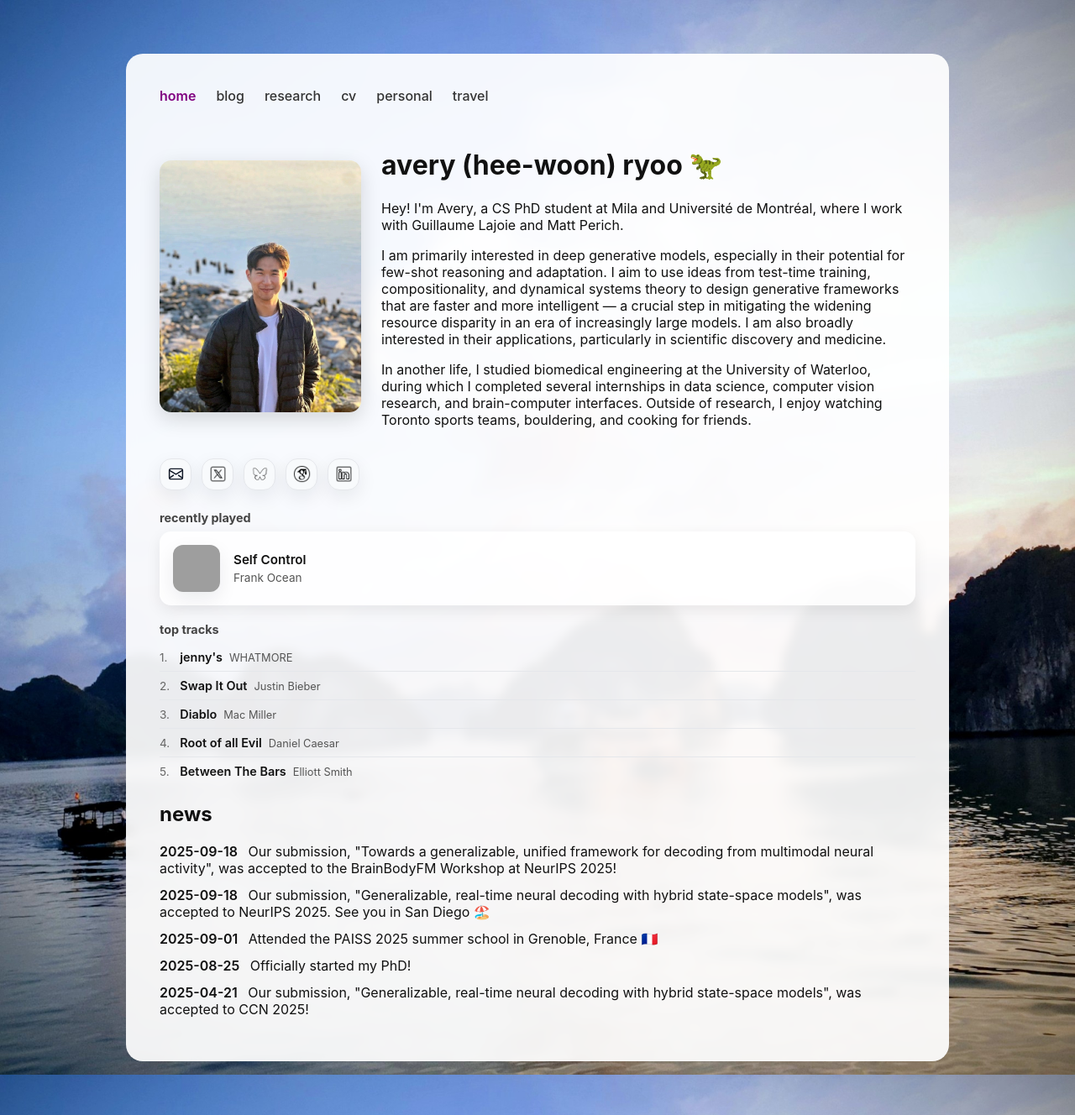
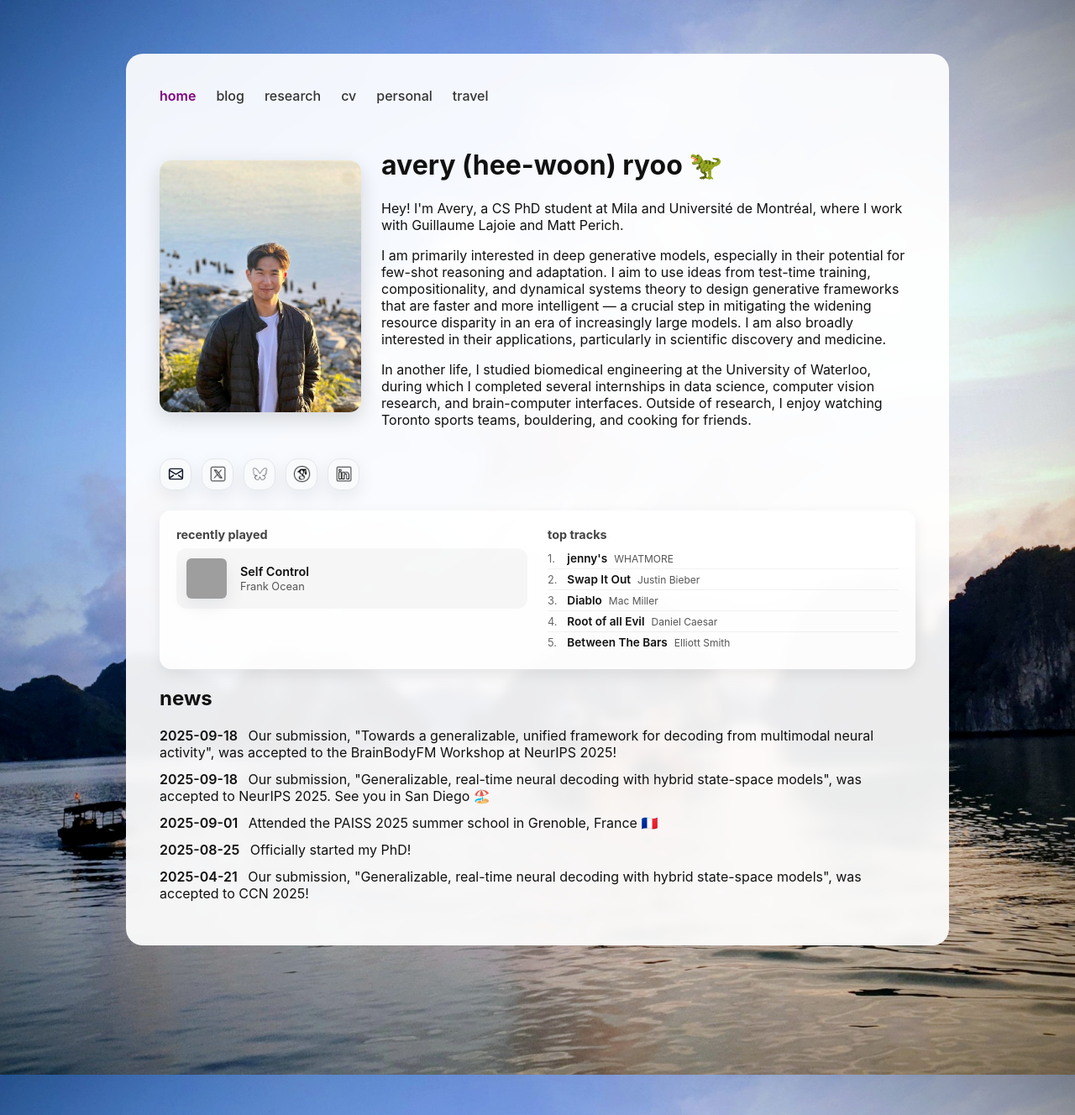
Before and after one commit to averyryoo/averyryoo.github.io, a Jekyll site: the page built from index.md, in a window 1280 px wide. Shown: the whole page at 84% size. Built offline with Jekyll 4.4.1, drawn with Linux system fonts in a browser that asks for light colours; grey boxes are pictures that could not be loaded.

Commit message:
improve spotify widget layout with side-by-side on desktop

```diff
--- a/assets/css/main.scss
+++ b/assets/css/main.scss
@@ -418,7 +418,17 @@ body {
 
 // Spotify widget
 .spotify-widget {
+  display: flex;
+  gap: $spacing-2xl;
   margin: $spacing-xl 0;
+  padding: $spacing-xl;
+  background: $card-bg-paper;
+  border-radius: $card-radius-sm;
+  box-shadow: $shadow-sm;
+}
+
+.now-playing {
+  flex: 1;
 }
 
 .now-playing h3,
@@ -448,45 +458,43 @@ body {
   display: flex;
   align-items: center;
   gap: $spacing-lg;
-  padding: $spacing-lg;
-  background: $card-bg-paper;
-  border-radius: $card-radius-sm;
-  box-shadow: $shadow-sm;
+  padding: $spacing-md;
+  background: rgba(0, 0, 0, 0.03);
+  border-radius: $card-radius-xs;
   text-decoration: none;
   color: inherit;
-  transition: transform $transition-fast, box-shadow $transition-fast;
+  transition: background $transition-fast;
 
   &:hover {
-    transform: translateY(-2px);
-    box-shadow: $shadow-hover;
+    background: rgba(0, 0, 0, 0.06);
   }
 }
 
 .album-art {
-  width: 56px;
-  height: 56px;
-  border-radius: $card-radius-xs;
+  width: 48px;
+  height: 48px;
+  border-radius: 6px;
   box-shadow: $shadow-md;
 }
 
 .track-info {
   display: flex;
   flex-direction: column;
-  gap: $spacing-xs;
+  gap: 2px;
 }
 
 .track-name {
   font-weight: 600;
-  font-size: 0.95rem;
+  font-size: 0.9rem;
 }
 
 .artist-name {
   color: $color-text-light;
-  font-size: 0.85rem;
+  font-size: 0.8rem;
 }
 
 .top-tracks {
-  margin-top: $spacing-xl;
+  flex: 1;
 }
 
 .track-list {
@@ -497,8 +505,8 @@ body {
 
   li {
     counter-increment: track;
-    padding: $spacing-sm 0;
-    border-bottom: 1px solid $color-border;
+    padding: $spacing-xs 0;
+    border-bottom: 1px solid rgba(0, 0, 0, 0.05);
 
     &:last-child {
       border-bottom: none;
@@ -514,7 +522,7 @@ body {
       &::before {
         content: counter(track) ".";
         color: $color-text-lighter;
-        font-size: 0.85rem;
+        font-size: 0.8rem;
         min-width: 1.2em;
       }
 
@@ -524,12 +532,12 @@ body {
     }
 
     .track-name {
-      font-size: 0.9rem;
+      font-size: 0.85rem;
       transition: color $transition-fast;
     }
 
     .artist-name {
-      font-size: 0.8rem;
+      font-size: 0.75rem;
     }
   }
 }
@@ -564,6 +572,10 @@ body {
     justify-content: center;
   }
 
+  .spotify-widget {
+    flex-direction: column;
+  }
+
   // Travel modal mobile
   .travel-modal__content {
     padding: $spacing-xl;
```
